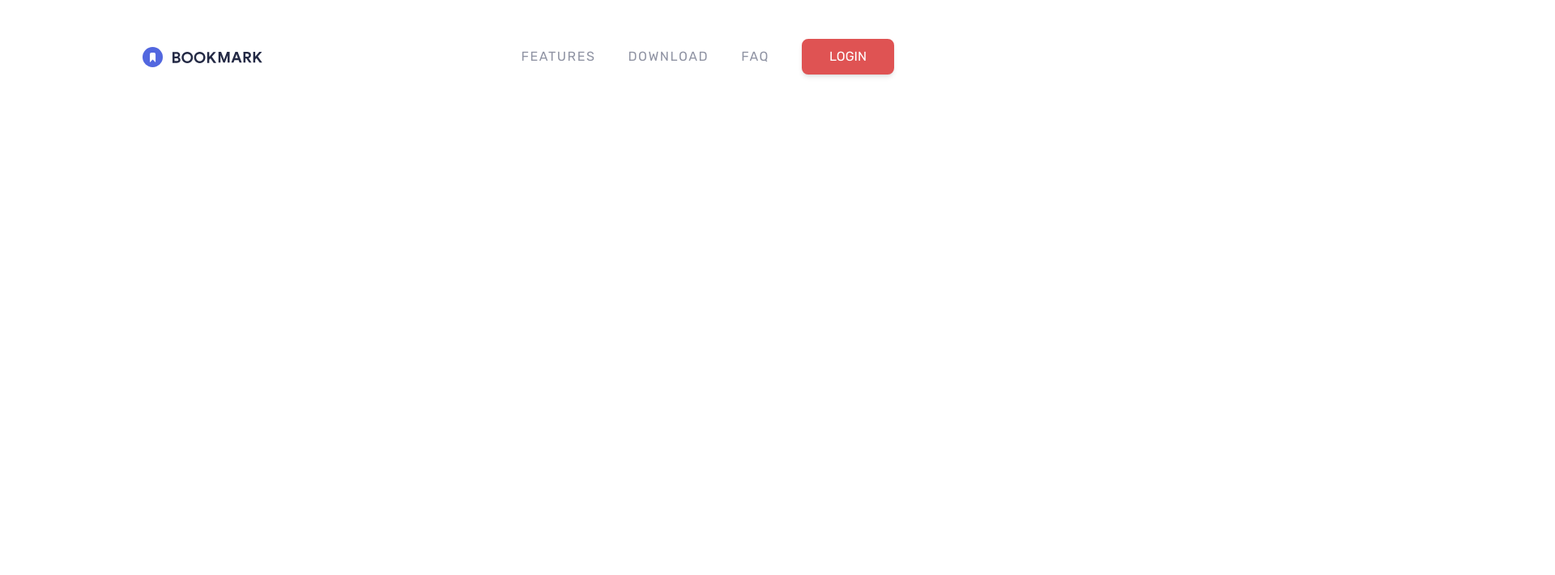
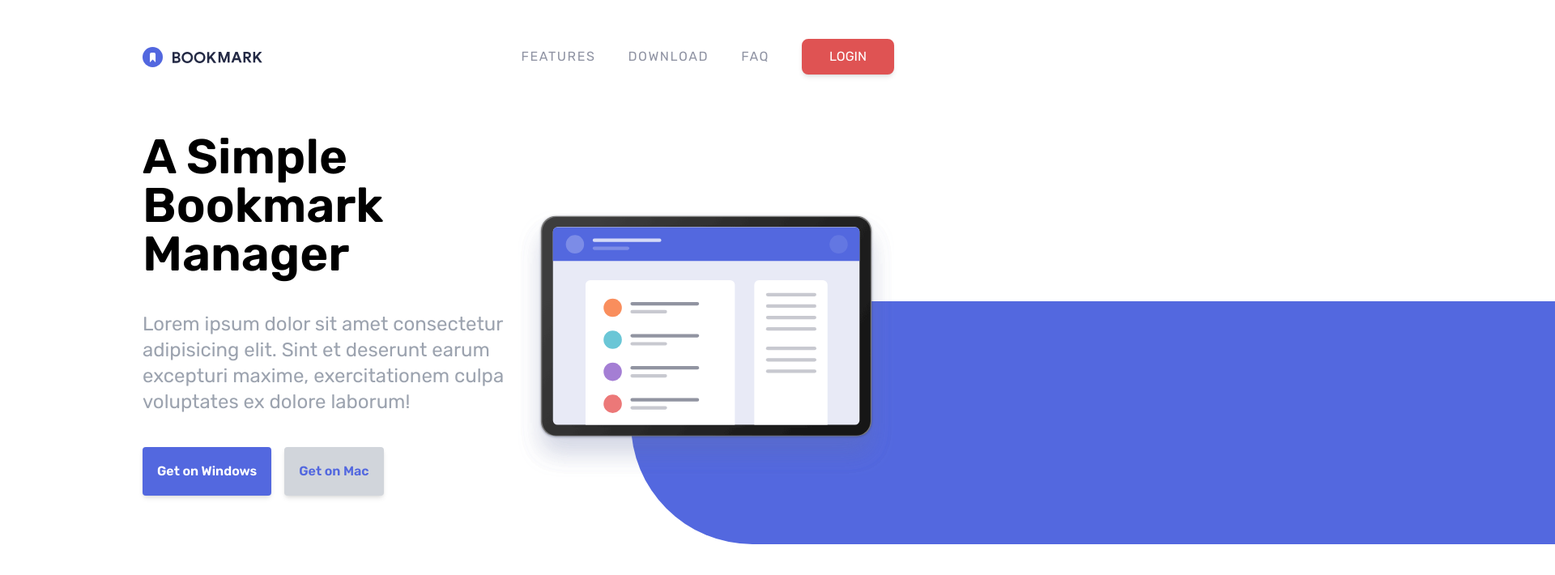
Before and after one commit to rdtungul/tailwind-bookmark, a website: page index.html in a window 1280 px wide. Shown: the top 710 px of the page at 81% size, 1920 px wide, since content can reach past the window. Drawn offline with Linux system fonts and the light colour scheme.

Commit message:
hero section configuration

```diff
--- a/index.html
+++ b/index.html
@@ -36,10 +36,63 @@
           >
           <a href="#faq" class="tracking-widest hover:text-softRed">FAQ</a>
 
-          <a href="#" class="px-8 py-2 text-white border-2 rounded-lg shadow-md bg-softRed border-softRed hover:text-softRed hover:bg-white">Login</a>
+          <a
+            href="#"
+            class="px-8 py-2 text-white border-2 rounded-lg shadow-md bg-softRed border-softRed hover:text-softRed hover:bg-white"
+            >Login</a
+          >
         </div>
       </div>
     </nav>
+
+    <!-- HERO SECTION -->
+    <section id="hero">
+      <!-- Image and Content Container -->
+      <div
+        class="container flex flex-col-reverse p-6 mx-auto lg:flex-row lg:mb-0"
+      >
+        <!-- Content -->
+        <div class="flex flex-col space-y-10 lg-mt-16 lg:w-1/2">
+          <h1
+            class="text-3xl font-semibold text-center lg:text-6xl lg:text-left"
+          >
+            A Simple Bookmark Manager
+          </h1>
+          <p
+            class="max-w-md mx-auto text-lg text-center text-gray-400 lg:text-2xl lg:text-left lg:mt-0 lg:mx-0"
+          >
+            Lorem ipsum dolor sit amet consectetur adipisicing elit. Sint et
+            deserunt earum excepturi maxime, exercitationem culpa voluptates ex
+            dolore laborum!
+          </p>
+
+          <!-- Buttons Container -->
+          <div class="w-full space-x-4 align-justify-center lg:justify-start">
+            <a
+              href="#"
+              class="p-4 text-sm font-semibold text-white border-2 rounded shadow-md bg-softBlue border-softBlue md:text-base hover:bg-white hover:text-softBlue"
+              >Get on Windows</a
+            >
+
+            <a
+              href="#"
+              class="p-4 text-sm font-semibold bg-gray-300 border-2 border-gray-300 rounded shadow-md text-softBlue md:text-base hover:bg-white hover:text-gray-600"
+              >Get on Mac</a
+            >
+          </div>
+        </div>
+        <!-- Image -->
+        <div class="relative mx-auto lg:mx-0 lg:mb-0 lg:w-1/2">
+          <div class="bg-hero"></div>
+          <img
+            src="images/illustration-hero.svg"
+            alt=""
+            class="relative z-10 overflow-x-visible lg:top-24 xl:top-0"
+          />
+        </div>
+      </div>
+    </section>
+
     <script src="js/index.js" defer></script>
   </body>
 </html>
--- a/input.css
+++ b/input.css
@@ -16,6 +16,9 @@
 @layer components {
   .align-items-center {
     @apply flex items-center justify-between;
+  }
+  .align-justify-center {
+    @apply flex items-center justify-center;
   }
   .align-cols-center {
     @apply flex flex-col items-center;
@@ -51,3 +54,12 @@
   filter: invert(80%) sepia(37%) saturate(500%) hue-rotate(132deg)
     brightness(105%) contrast(104%);
 }
+
+@media (min-width: 1020px) {
+  .bg-hero {
+    width: 2000px;
+    height: 300px;
+    left: 30%;
+    @apply absolute rounded-l-full top-52 bg-softBlue;
+  }
+}
```
Also changed, not shown: css/style.css.
